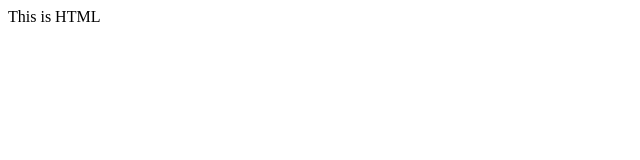
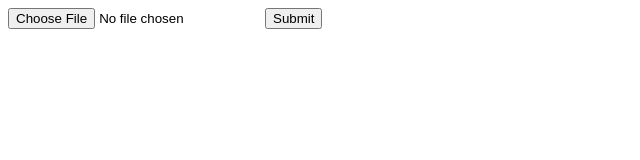
Before and after one commit to varshapwalia/visit_task, a website: page public/form.html in a window 1280 px wide. Shown: the whole page, without its empty margins (0-640 px from the left). Drawn offline with Linux system fonts and the light colour scheme.

Commit message:
accepting only csv files through form

```diff
--- a/public/form.html
+++ b/public/form.html
@@ -7,7 +7,10 @@
   <body>
     <div>
       <div>
-        This is HTML
+        <form action="/user_csv" method="post" enctype="multipart/form-data">
+        <input name="file"  type="file" accept=".csv"/>
+        <input type="submit" name="Submit" value="Submit"/>
+        </form>
       </div>
     </div>
   </body>
--- a/routers/user.js
+++ b/routers/user.js
@@ -24,6 +24,7 @@ router.get("/users", (req, res) => {
         res.sendStatus(500)
         return
       }
+      resp.writeHead(200, { 'content-type': 'application/json' });
       res.json(rows)
     })
   })
```
